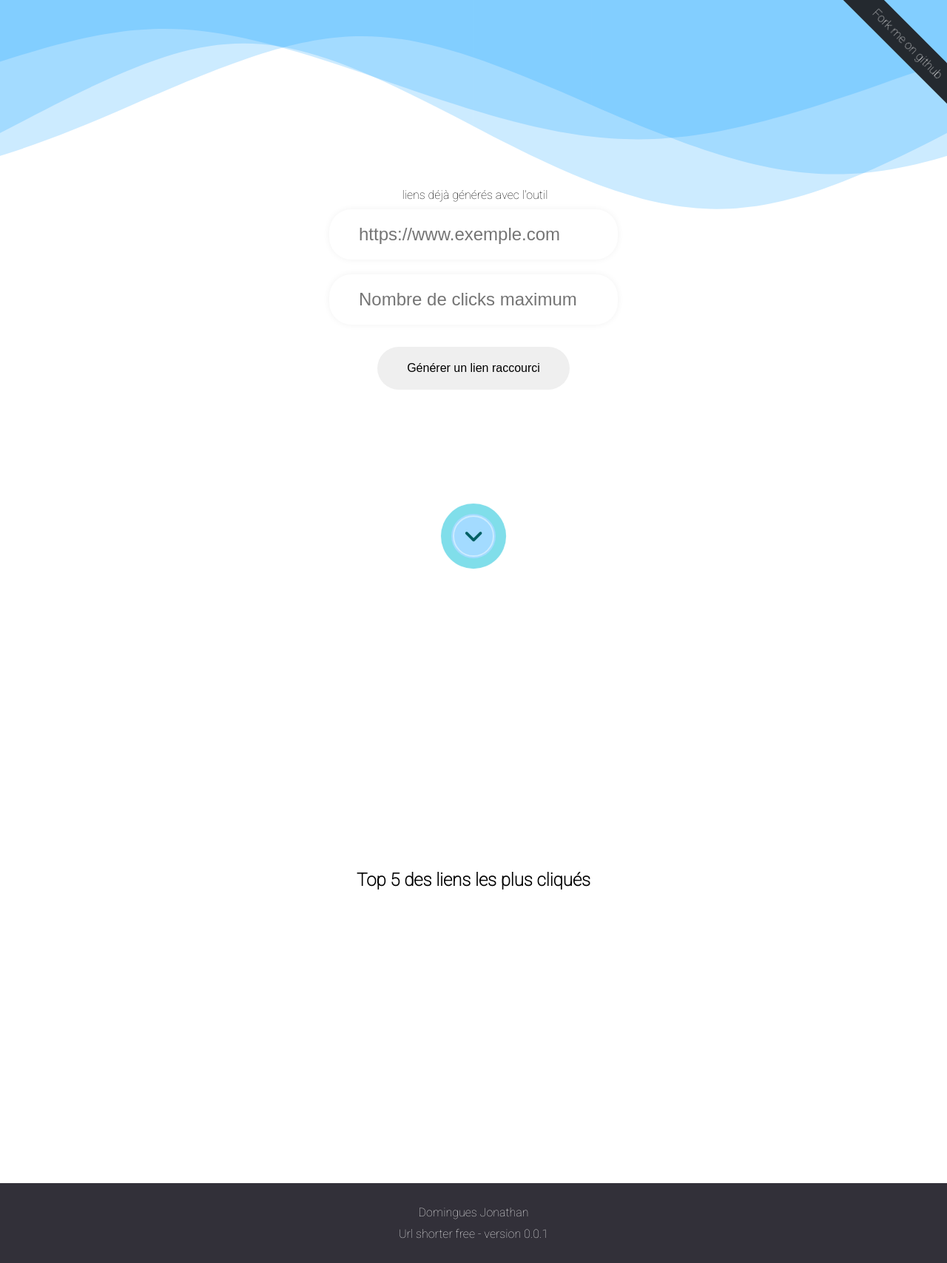
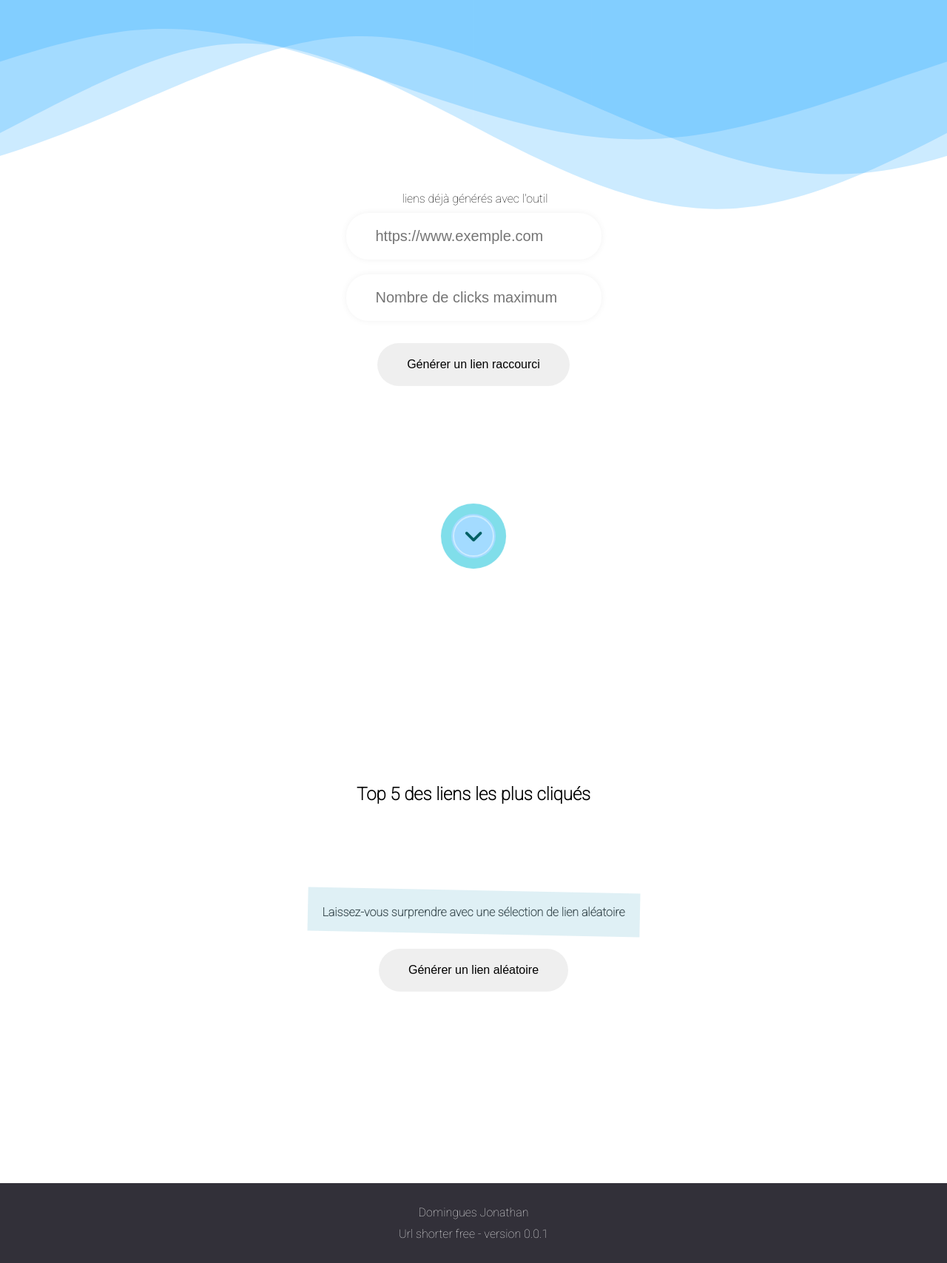
Before and after one commit to Jonathan64340/url-shorter, a website: page public/index.html in a window 1280 px wide. Shown: the whole page at 74% size. Drawn offline with Linux system fonts and the light colour scheme; no server answers.

Commit message:
adding random button

```diff
--- a/config/routes.js
+++ b/config/routes.js
@@ -22,6 +22,10 @@ Router.get('/top-link', (req, res) => {
 
 });
 
+
+Router.get('/get-random', (req, res) => {
+    UrlController({ request: req, response: res }).getRandom();
+});
 
 
 Router.get('/short-link/:link', (req, res) => {
--- a/index.js
+++ b/index.js
@@ -5,7 +5,6 @@ const app = express();
 const routes = require('./config/routes.js');
 
 const cors = require('cors');
-
 
 
 app.use(express.json());
--- /dev/null
+++ b/public/css/animation.css
@@ -0,0 +1,44 @@
+  /* Custom Animate.css */
+
+  .animated.hinge {
+    -webkit-animation-duration: 2s;
+            animation-duration: 2s;
+            animation-iteration-count: infinite;
+  }
+
+  @-webkit-keyframes zoomIn {
+    0% {
+      opacity: 0;
+      -webkit-transform: scale3d(.4, .4, .4);
+              transform: scale3d(.4, .4, .4);
+    }
+
+    50% {
+      opacity: 0.5;
+    }
+
+    100% {
+      opacity: 0;
+    }
+  }
+
+  @keyframes zoomIn {
+    0% {
+      opacity: 0;
+      -webkit-transform: scale3d(.4, .4, .4);
+              transform: scale3d(.4, .4, .4);
+    }
+
+    50% {
+      opacity: 0.5;
+    }
+
+    100% {
+      opacity: 0;
+    }
+  }
+
+  .zoomIn {
+    -webkit-animation-name: zoomIn;
+            animation-name: zoomIn;
+  }
--- a/public/css/app.css
+++ b/public/css/app.css
@@ -64,13 +64,50 @@ input {
     border-radius: 30px;
     box-shadow: 0 0 10px #F2F2F2;
     padding: 20px 40px;
-    font-size: 1.2rem;
+    font-size: 1rem;
     background: white;
     z-index: 1000;
 }
 
 input:focus {
     outline: none;
+}
+
+button {
+    transition: 0.1s ease-in-out;
+}
+
+button:hover {
+    transform: translateY(-3px);
+    box-shadow: 0 10px 20px rgba(0, 0, 0, 0.2);
+}
+
+button:active {
+    transform: translateY(-1px);
+    box-shadow: 0 5px 10px rgba(0, 0, 0, 0.2);
+}
+
+button::after {
+    content: "";
+    display: inline-block;
+    height: 100%;
+    width: 100%;
+    border-radius: 100px;
+    position: absolute;
+    top: 0;
+    left: 0;
+    z-index: -1;
+    transition: all .4s;
+}
+
+button:visited {
+    text-transform: uppercase;
+    text-decoration: none;
+    padding: 15px 40px;
+    display: inline-block;
+    border-radius: 100px;
+    transition: all .2s;
+    position: absolute;
 }
 
 button#btn-submit {
@@ -170,24 +207,6 @@ footer {
     padding-bottom: 30px;
 }
 
-.github {
-    position: fixed;
-    right: -60px;
-    top: 40px;
-    transform: rotate(45deg);
-    background: #24292f;
-    font-size: 0.8rem;
-    padding: 10px 50px;
-}
-
-.github:hover {
-    cursor: pointer;
-}
-
-.github span {
-    color: white;
-}
-
 .generated-link-counter {
     font-size: 0.8rem;
 }
@@ -271,47 +290,48 @@ footer {
     color: #006064;
   }
 
-  /* Custom Animate.css */
-
-  .animated.hinge {
-    -webkit-animation-duration: 2s;
-            animation-duration: 2s;
-            animation-iteration-count: infinite;
+  .top-link-a {
+    z-index: 1000;
   }
 
-  @-webkit-keyframes zoomIn {
-    0% {
-      opacity: 0;
-      -webkit-transform: scale3d(.4, .4, .4);
-              transform: scale3d(.4, .4, .4);
-    }
-
-    50% {
-      opacity: 0.5;
-    }
-
-    100% {
-      opacity: 0;
-    }
+  .random-container {
+    margin-top: 100px;
+    display: flex;
+    flex-direction: column;
+    align-items: center;
+    justify-content: center;
   }
 
-  @keyframes zoomIn {
-    0% {
-      opacity: 0;
-      -webkit-transform: scale3d(.4, .4, .4);
-              transform: scale3d(.4, .4, .4);
-    }
-
-    50% {
-      opacity: 0.5;
-    }
-
-    100% {
-      opacity: 0;
-    }
+  .random-container-title {
+    font-weight: bold;
+    font-size: .8rem;
+    position: relative;
+    text-align: center;
+    z-index: 1000;
+    margin-bottom: 40px;
   }
 
-  .zoomIn {
-    -webkit-animation-name: zoomIn;
-            animation-name: zoomIn;
+  .random-container-title::after {
+    content: "";
+    position: absolute;
+    width: 100%;
+    height: 100%;
+    padding: 20px;
+    background: rgba(173, 216, 230, 0.386);
+    transform: rotate3d(10, 10, 10, 2deg);
+    left: -20px;
+    z-index: 999;
+    top: -20px;
   }
+
+  .random-container-button {
+    border: none;
+    border-radius: 30px;
+    font-size: 0.8rem;
+    padding: 20px 40px;
+    margin: auto;
+  }
+
+  .random-container-button:hover {
+    cursor: pointer;
+  }
--- a/public/index.html
+++ b/public/index.html
@@ -7,6 +7,7 @@
     <link href="https://fonts.googleapis.com/css2?family=Indie+Flower&family=Roboto:wght@100&display=swap"
         rel="stylesheet">
     <link rel="stylesheet" type="text/css" href="/css/app.css" />
+    <link rel="stylesheet" type="text/css" href="/css/animation.css" />
     <meta name="viewport" content="width=device-width, initial-scale=1">
     <link rel="stylesheet" href="https://cdnjs.cloudflare.com/ajax/libs/font-awesome/6.1.2/css/all.min.css"
         integrity="sha512-1sCRPdkRXhBV2PBLUdRb4tMg1w2YPf37qatUFeS7zlBy7jJI8Lf4VHwWfZZfpXtYSLy85pkm9GaYVYMfw5BC1A=="
@@ -28,17 +29,8 @@
             <use class="wave2" x="-100%" href="#sineWave" />
         </svg>
 
-        <div class="github" id="github">
-            <span>Fork me on github</span>
-        </div>
-
-
         <section class="section">
             <div class="generated-link-counter"><span id="count"></span>&nbsp;liens déjà générés avec l'outil</div>
-            <!-- <div class="btn-section-group">
-                <button class="btn-menu active" action="create">créer un lien</button>
-                <button class="btn-menu" action="watch">consulter un lien</button>
-            </div> -->
             <div class="form">
                 <form>
                     <div class="form-group">
@@ -47,9 +39,6 @@
                     <div class="form-group">
                         <input type="number" id="urlmaximumclick" placeholder="Nombre de clicks maximum" />
                     </div>
-                    <!-- <div class="form-group">
-                        <input type="password" id="urlpassword" placeholder="Mot de passe" />
-                    </div> -->
                     <button id="btn-submit">Générer un lien raccourci</button>
                 </form>
             </div>
@@ -64,8 +53,14 @@
         </a>
 
         <section class="section" id="top">
-            <spans class="section-title">Top 5 des liens les plus cliqués</spans>
+            <span class="section-title">Top 5 des liens les plus cliqués</span>
             <div id="top-link"></div>
+            <div class="random-container">
+                <p class="random-container-title">
+                    <span>Laissez-vous surprendre avec une sélection de lien aléatoire</span>
+                </p>
+                <button class="random-container-button" id="generate-random-link">Générer un lien aléatoire</button>
+            </div>
         </section>
 
     </main>
--- a/public/js/app.js
+++ b/public/js/app.js
@@ -9,8 +9,6 @@ const createLink = (e) => {
     const link = document.getElementById('urlshorter').value;
 
     const maximum_click = document.getElementById('urlmaximumclick').value;
-
-    // const password = document.getElementById('urlpassword').value;
 
     e.target.setAttribute('disabled', true);
 
@@ -102,14 +100,31 @@ const getTopLink = () => {
                 topElement.appendChild(div);
             }
 
-            // count.innerText = json.count;
+        })
+        .catch(err => console.error('error:' + err));
+}
+
+const getRandomLink = () => {
+
+    let options = {
+        method: 'GET'
+    };
+
+    fetch(`${base}/get-random`, options)
+        .then(res => res.json())
+        .then(json => {
+
+            if (json.link) {
+                const link = (json.link.indexOf('://') === -1) ? 'http://' + json.link : json.link;
+                window.open(link, '_blank');
+            }
 
         })
         .catch(err => console.error('error:' + err));
 }
 
 const btnSubmit = document.getElementById('btn-submit').addEventListener('click', createLink);
-// handleChangeSection();
+const randomBtn = document.getElementById('generate-random-link').addEventListener('click', getRandomLink);
+
 getCountShorterLink();
 getTopLink();
-document.getElementById('github').addEventListener('click', () => { window.open("https://github.com/Jonathan64340/url-shorter", "_blank") })
```
Also changed, not shown: controller/UrlController.js (+14 -0 lines), 1 other file.
